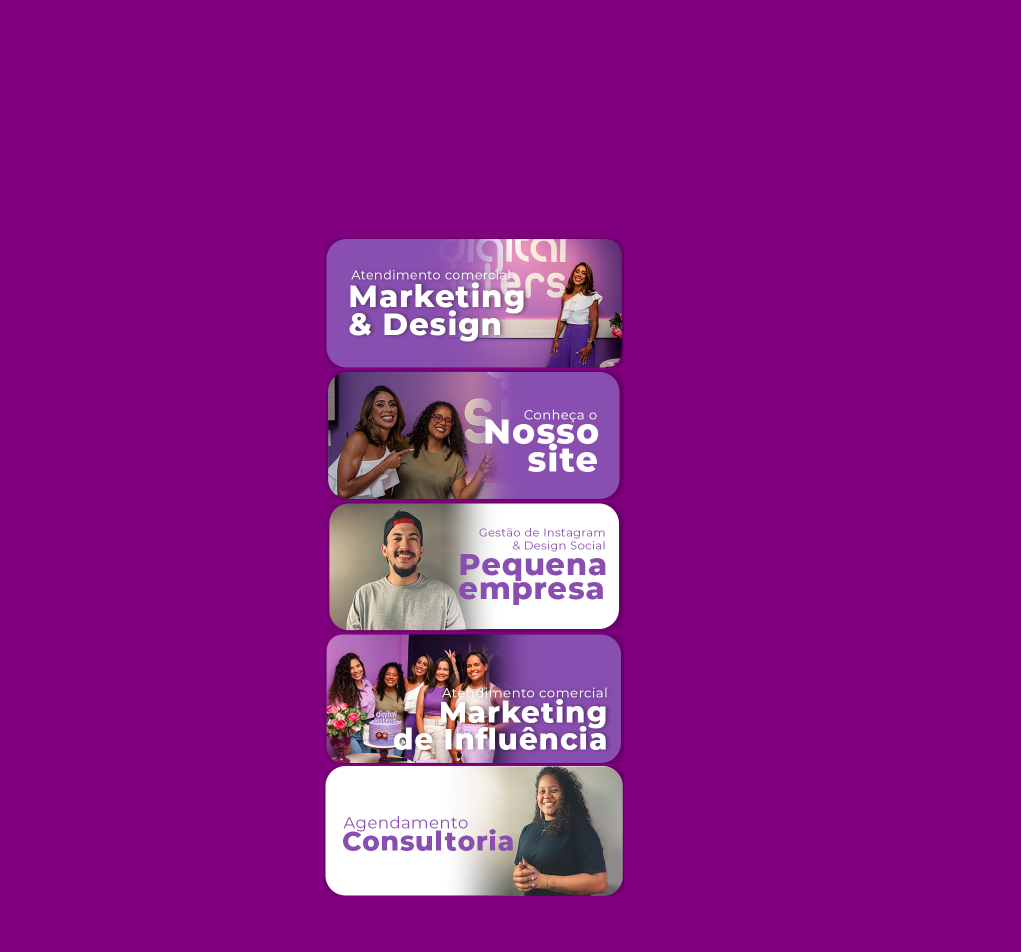
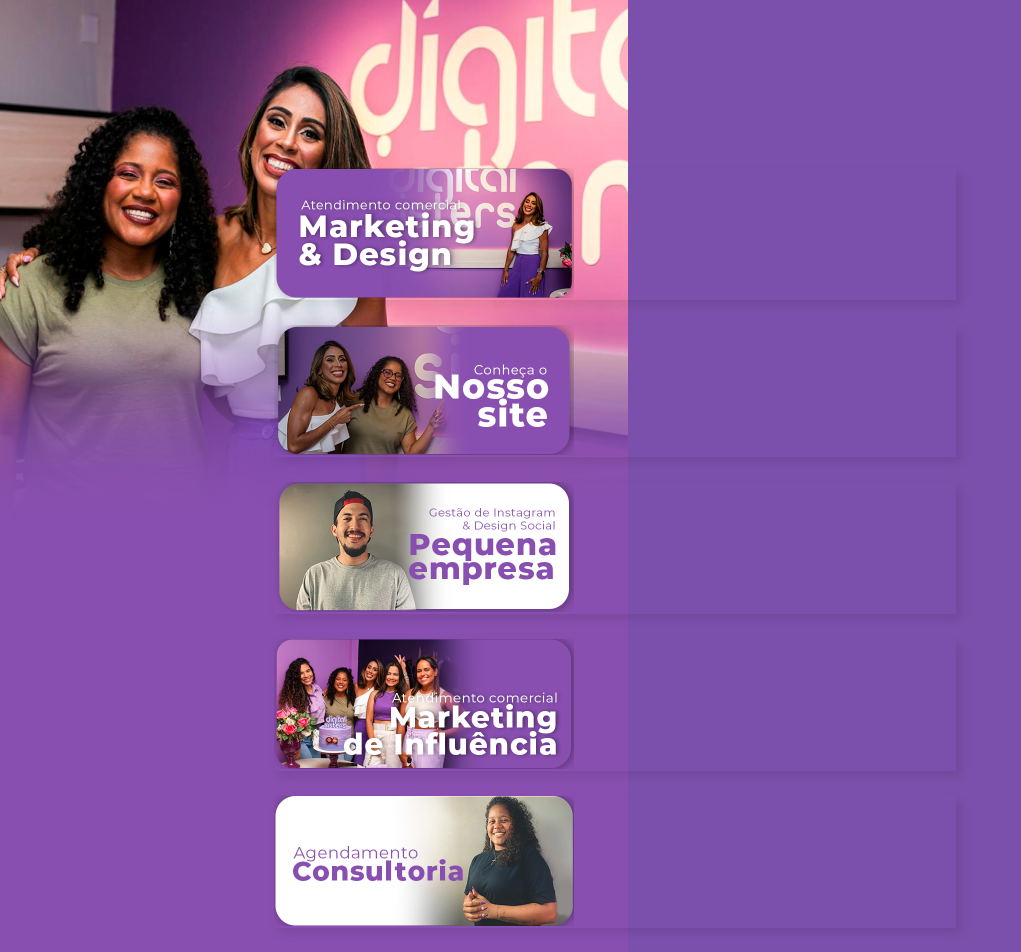
Before and after one commit to Jhonata12/Plataforma_Sisters, a plain HTML site: page index.html in a window 1280 px wide. Shown: the top 952 px of the page, without its empty margins (0-1021 px from the left). Drawn offline with Linux system fonts and the light colour scheme.

Commit message:
Add files via upload

```diff
--- a/style.css
+++ b/style.css
@@ -1,24 +1,10 @@
 body{
-    background-color: purple;
+    background-image: url(BK.png);
+    background-color: #7b50ac;
+    background-repeat: no-repeat;
+    background-size: contain;
     overflow-x: hidden;
 
-}
-
-h1{
-    text-align: center;
-    color: #9400D3;
-    border: 5px ;
-}
-
-h2{
-    text-align: center;
-    border: solid 5px rgb(255, 255, 255);
-    border-radius:100px;
-    padding: 100px ;
-    width: 1000px;
-    margin-top: 100px;
-    margin-left: 150px;
-    color: white;
 }
 
 
@@ -26,22 +12,32 @@ h2{
     scale: 0.50;
 }
 .img1{
- margin-top: -100px;
+ margin-top: -220px;
+ margin-left: -100px;
+ box-shadow: 10px 10px 20px rgba(0, 0, 0, 0.1);
 }
 
 .img2{
-
+    margin-top: 50px;
+    margin-left: -100px;
+    box-shadow: 10px 10px 20px rgba(0, 0, 0, 0.1);
 }
 
 .img3{
-
+    margin-top: 50px;
+    margin-left: -100px;
+    box-shadow: 10px 10px 20px rgba(0, 0, 0, 0.1);
 }
 
 .img4{
-
+    margin-top: 50px;
+    margin-left: -100px;
+    box-shadow: 10px 10px 20px rgba(0, 0, 0, 0.1);
 }
 
 .img5{
-
-    margin-left: px;
+    margin-top: 50px;
+    margin-bottom: -200px;
+    margin-left: -100px;
+    box-shadow: 10px 10px 20px rgba(0, 0, 0, 0.1);
 }
```
